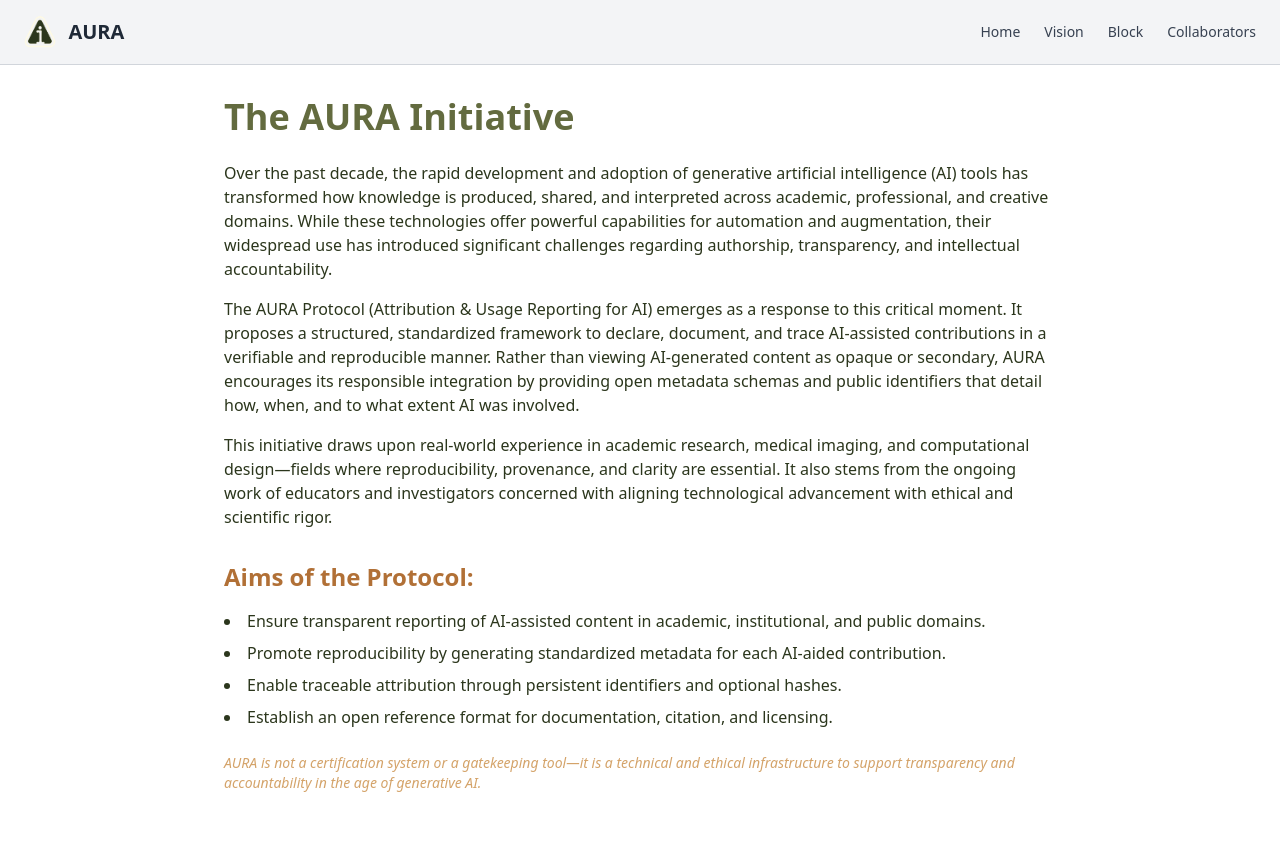
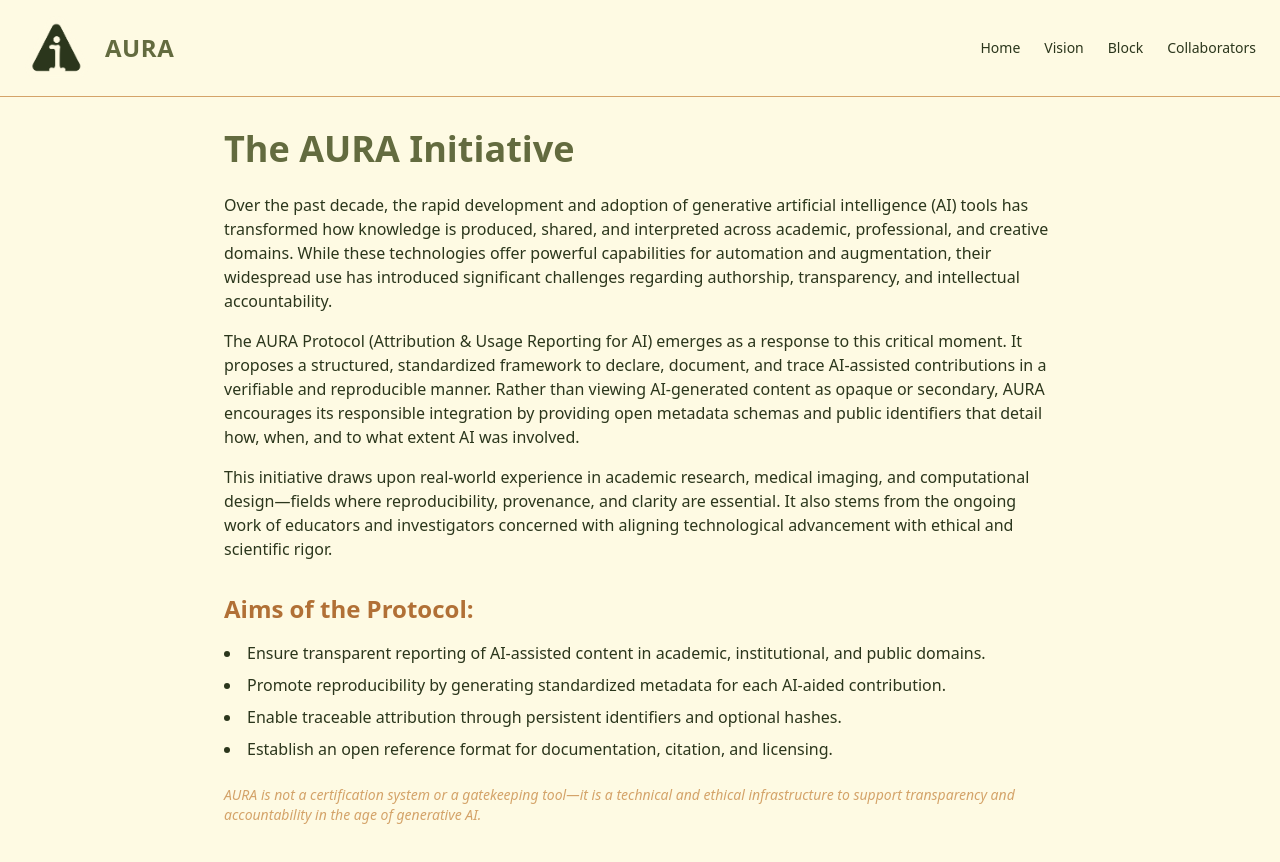
Before and after one commit to drfcortes/aurabackup, an Astro site: page / in a window 1280 px wide. Before the commit the page ends 825 px from the top, so only its background shows below. Built offline with nearby package versions, Linux system fonts and the light colour scheme; Astro itself is replaced by a stand-in of ours.

Commit message:
nuevo estilo minimalista

```diff
--- a/src/layouts/Layout.astro
+++ b/src/layouts/Layout.astro
@@ -1,5 +1,5 @@
 ---
-import "../styles/styles.css"; // Asegúrate de que esta ruta sea correcta
+import "../styles/styles.css"; // Asegúrate de que el archivo exista en src/styles/
 ---
 
 <html lang="en">
@@ -26,21 +26,24 @@ import "../styles/styles.css"; // Asegúrate de que esta ruta sea correcta
     <meta name="twitter:image" content="/og-preview.jpg" />
 </head>
 
-<body class="font-sans text-base text-auraWine bg-white">
-<!-- ✅ Header con logo -->
-<header class="bg-gray-100 border-b border-gray-300 px-6 py-4 flex items-center justify-between">
-    <a href="/" class="flex items-center space-x-3">
-        <img src="/logo1.png" alt="AURA Logo" class="h-8 w-auto" />
-        <span class="text-xl font-bold text-gray-800">AURA</span>
+<body class="font-sans text-base text-[#2b361c] bg-[#fefae3]">
+<!-- ✅ Header modernizado -->
+<header class="flex items-center justify-between px-6 py-4 border-b border-[#d4a369] bg-[#fefae3]">
+    <a href="/" class="flex items-center space-x-4">
+        <img src="/logo1.png" alt="AURA Logo" class="h-16 w-auto" />
+        <span class="text-2xl font-bold tracking-wide text-[#636b3f]">AURA</span>
     </a>
-    <nav class="flex space-x-6 text-sm font-medium text-gray-700">
-        <a href="/" class="hover:text-auraWine">Home</a>
-        <a href="/vision" class="hover:text-auraWine">Vision</a>
-        <a href="/block" class="hover:text-auraWine">Block</a>
-        <a href="/collaborators" class="hover:text-auraWine">Collaborators</a>
+    <nav class="hidden md:flex space-x-6 text-sm font-medium text-[#2b361c]">
+        <a href="/" class="hover:text-[#b17036]">Home</a>
+        <a href="/vision" class="hover:text-[#b17036]">Vision</a>
+        <a href="/block" class="hover:text-[#b17036]">Block</a>
+        <a href="/collaborators" class="hover:text-[#b17036]">Collaborators</a>
     </nav>
 </header>
 
-<slot /> <!-- Aquí se renderizan las páginas -->
+<!-- ✅ Contenido principal -->
+<main class="min-h-screen px-4 sm:px-6 lg:px-8">
+    <slot />
+</main>
 </body>
 </html>
```
Also changed, not shown: tailwind.config.cjs (+5 -5 lines).
